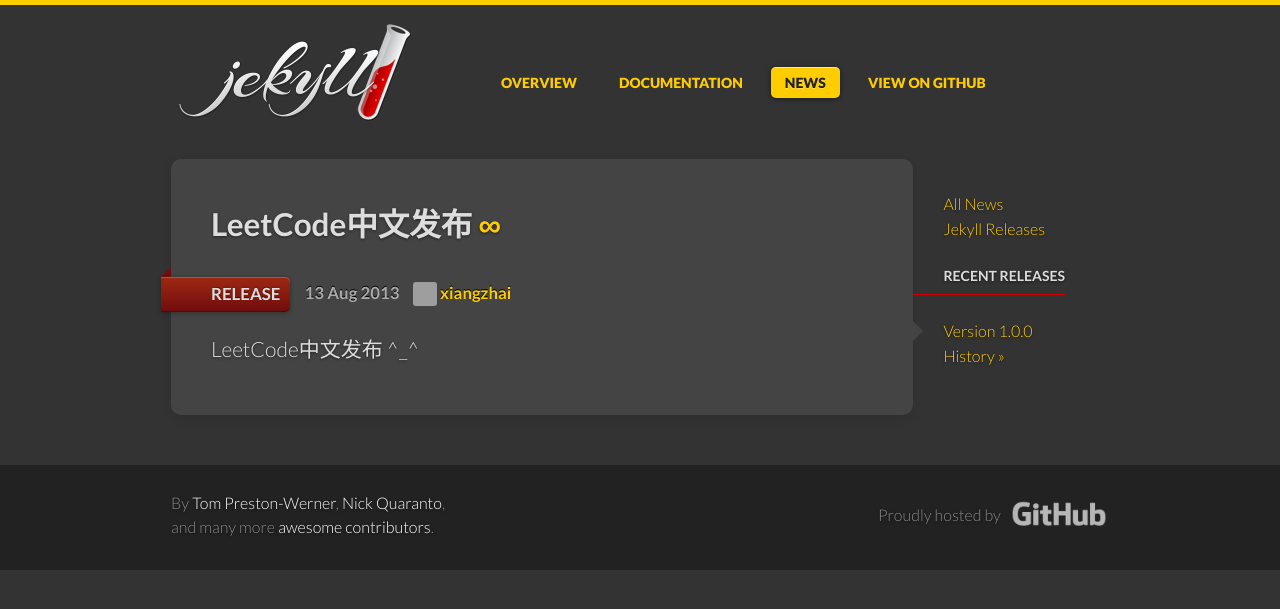
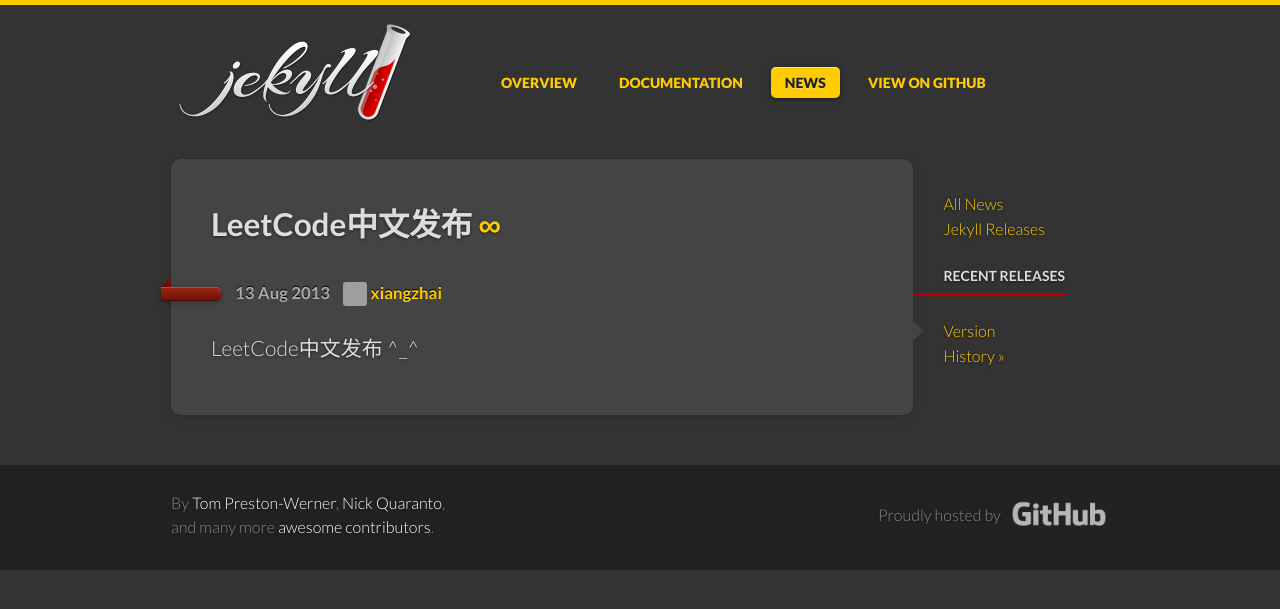
Before and after one commit to Dungeonlx/leetcode, a Jekyll site: the page built from _posts/2013-08-13-leetcode-cn-launched.md, in a window 1280 px wide. Shown: the top 609 px of the page. Built offline with Jekyll 4.4.1, drawn with Linux system fonts in a browser that asks for light colours; some web fonts are replaced; comment, search, counter and statistics services are not loaded; grey boxes are pictures that could not be loaded.

Commit message:
Try to fix post news bug

```diff
--- a/_posts/2013-08-13-leetcode-cn-launched.md
+++ b/_posts/2013-08-13-leetcode-cn-launched.md
@@ -3,8 +3,6 @@
 title: "LeetCode中文发布"
 date: "2013-08-13 14:41:52 +0800"
 author: xiangzhai
-version: 1.0.0
-categories: [release]
 ---
 
 LeetCode中文发布 ^_^
```
